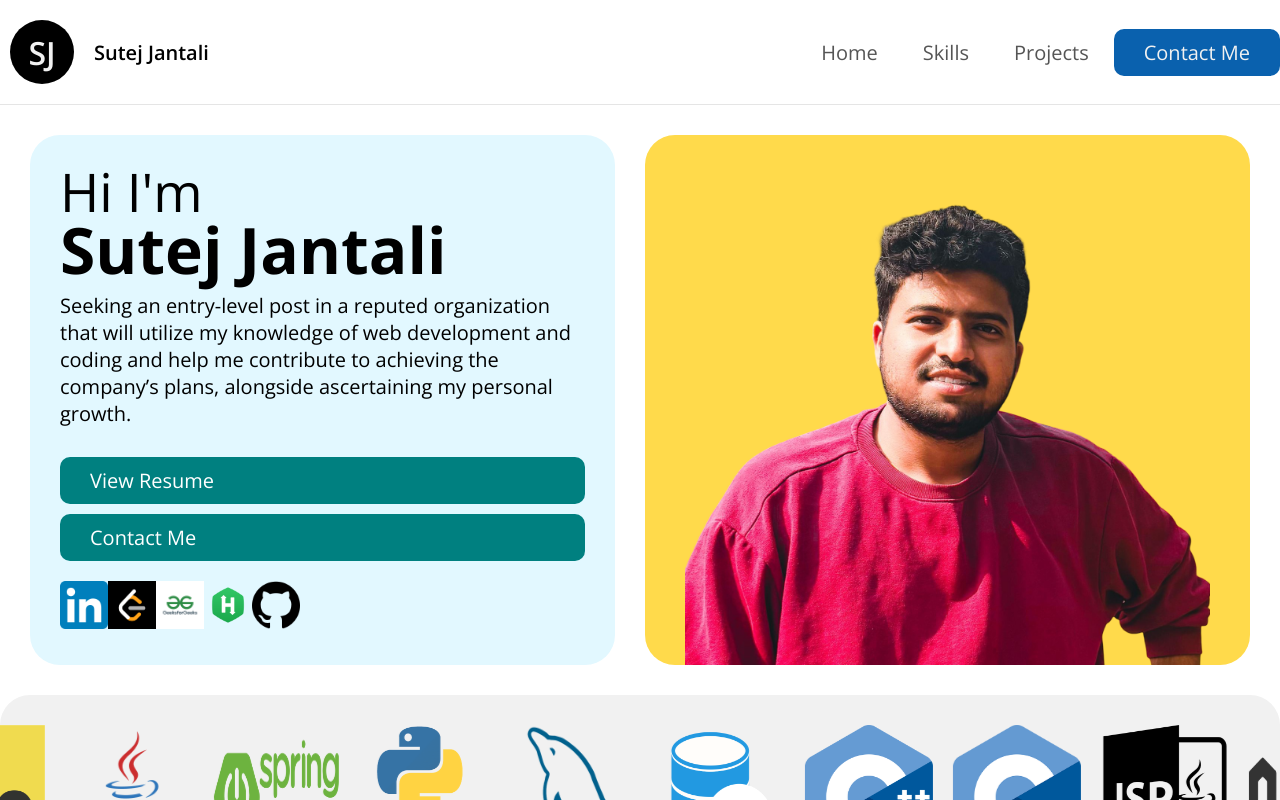
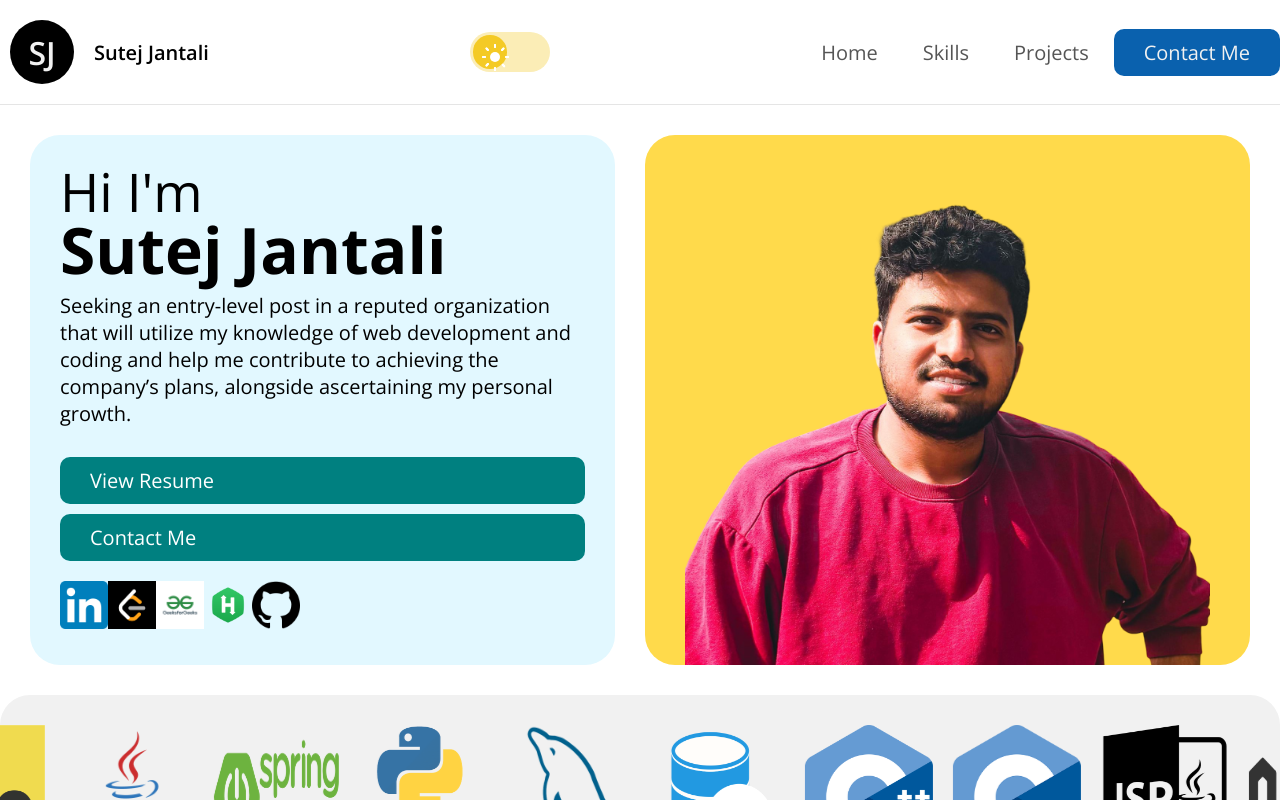
Before and after one commit to SutejJantali/Portfolio-Website-NextJS-ReactJS-CSS, a Next.js app: page / in a window 1280 px wide. Shown: the top 800 px of the page. Built offline with nearby package versions, Linux system fonts and the light colour scheme.

Commit message:
Trying to add night mode

```diff
--- a/app/globals.css
+++ b/app/globals.css
@@ -2,6 +2,212 @@
   box-sizing: border-box;
   margin: 0;
   padding: 0;
+}
+/* From Uiverse.io by JkHuger */
+/* Default */
+.theme {
+  display: flex;
+  align-items: center;
+  -webkit-tap-highlight-color: transparent;
+}
+
+.theme__fill,
+.theme__icon {
+  transition: 0.3s;
+}
+
+.theme__fill {
+  background-color: var(--bg);
+  display: block;
+  mix-blend-mode: difference;
+  position: fixed;
+  inset: 0;
+  height: 100%;
+  transform: translateX(-100%);
+}
+
+.theme__icon,
+.theme__toggle {
+  z-index: 1;
+}
+
+.theme__icon,
+.theme__icon-part {
+  position: absolute;
+}
+
+.theme__icon {
+  display: block;
+  top: 0.5em;
+  left: 0.5em;
+  width: 1.5em;
+  height: 1.5em;
+}
+
+.theme__icon-part {
+  border-radius: 50%;
+  box-shadow: 0.4em -0.4em 0 0.5em hsl(0,0%,100%) inset;
+  top: calc(50% - 0.5em);
+  left: calc(50% - 0.5em);
+  width: 1em;
+  height: 1em;
+  transition: box-shadow var(--transDur) ease-in-out,
+		opacity var(--transDur) ease-in-out,
+		transform var(--transDur) ease-in-out;
+  transform: scale(0.5);
+}
+
+.theme__icon-part ~ .theme__icon-part {
+  background-color: hsl(0,0%,100%);
+  border-radius: 0.05em;
+  top: 50%;
+  left: calc(50% - 0.05em);
+  transform: rotate(0deg) translateY(0.5em);
+  transform-origin: 50% 0;
+  width: 0.1em;
+  height: 0.2em;
+}
+
+.theme__icon-part:nth-child(3) {
+  transform: rotate(45deg) translateY(0.45em);
+}
+
+.theme__icon-part:nth-child(4) {
+  transform: rotate(90deg) translateY(0.45em);
+}
+
+.theme__icon-part:nth-child(5) {
+  transform: rotate(135deg) translateY(0.45em);
+}
+
+.theme__icon-part:nth-child(6) {
+  transform: rotate(180deg) translateY(0.45em);
+}
+
+.theme__icon-part:nth-child(7) {
+  transform: rotate(225deg) translateY(0.45em);
+}
+
+.theme__icon-part:nth-child(8) {
+  transform: rotate(270deg) translateY(0.5em);
+}
+
+.theme__icon-part:nth-child(9) {
+  transform: rotate(315deg) translateY(0.5em);
+}
+
+.theme__label,
+.theme__toggle,
+.theme__toggle-wrap {
+  position: relative;
+}
+
+.theme__toggle,
+.theme__toggle:before {
+  display: block;
+}
+
+.theme__toggle {
+  background-color: hsl(48,90%,85%);
+  border-radius: 25% / 50%;
+  box-shadow: 0 0 0 0.125em var(--primaryT);
+  padding: 0.25em;
+  width: 6em;
+  height: 3em;
+  -webkit-appearance: none;
+  appearance: none;
+  transition: background-color var(--transDur) ease-in-out,
+		box-shadow 0.15s ease-in-out,
+		transform var(--transDur) ease-in-out;
+}
+
+.theme__toggle:before {
+  background-color: hsl(48,90%,55%);
+  border-radius: 50%;
+  content: "";
+  width: 2.5em;
+  height: 2.5em;
+  transition: 0.3s;
+}
+
+.theme__toggle:focus {
+  box-shadow: 0 0 0 0.125em var(--primary);
+  outline: transparent;
+}
+
+/* Checked */
+.theme__toggle:checked {
+  background-color: hsl(198,90%,15%);
+}
+
+.theme__toggle:checked:before,
+.theme__toggle:checked ~ .theme__icon {
+  transform: translateX(3em);
+}
+
+.theme__toggle:checked:before {
+  background-color: hsl(198,90%,55%);
+}
+
+.theme__toggle:checked ~ .theme__fill {
+  transform: translateX(0);
+}
+
+.theme__toggle:checked ~ .theme__icon .theme__icon-part:nth-child(1) {
+  box-shadow: 0.2em -0.2em 0 0.2em hsl(0,0%,100%) inset;
+  transform: scale(1);
+  top: 0.2em;
+  left: -0.2em;
+}
+
+.theme__toggle:checked ~ .theme__icon .theme__icon-part ~ .theme__icon-part {
+  opacity: 0;
+}
+
+.theme__toggle:checked ~ .theme__icon .theme__icon-part:nth-child(2) {
+  transform: rotate(45deg) translateY(0.8em);
+}
+
+.theme__toggle:checked ~ .theme__icon .theme__icon-part:nth-child(3) {
+  transform: rotate(90deg) translateY(0.8em);
+}
+
+.theme__toggle:checked ~ .theme__icon .theme__icon-part:nth-child(4) {
+  transform: rotate(135deg) translateY(0.8em);
+}
+
+.theme__toggle:checked ~ .theme__icon .theme__icon-part:nth-child(5) {
+  transform: rotate(180deg) translateY(0.8em);
+}
+
+.theme__toggle:checked ~ .theme__icon .theme__icon-part:nth-child(6) {
+  transform: rotate(225deg) translateY(0.8em);
+}
+
+.theme__toggle:checked ~ .theme__icon .theme__icon-part:nth-child(7) {
+  transform: rotate(270deg) translateY(0.8em);
+}
+
+.theme__toggle:checked ~ .theme__icon .theme__icon-part:nth-child(8) {
+  transform: rotate(315deg) translateY(0.8em);
+}
+
+.theme__toggle:checked ~ .theme__icon .theme__icon-part:nth-child(9) {
+  transform: rotate(360deg) translateY(0.8em);
+}
+
+.theme__toggle-wrap {
+  margin: 0 0.75em;
+}
+
+@supports selector(:focus-visible) {
+  .theme__toggle:focus {
+    box-shadow: 0 0 0 0.125em var(--primaryT);
+  }
+
+  .theme__toggle:focus-visible {
+    box-shadow: 0 0 0 0.125em var(--primary);
+  }
 }
 
 html {
--- a/app/page.js
+++ b/app/page.js
@@ -1,8 +1,39 @@
 "use client";
-import { useState } from "react";
+import { useState, useEffect } from "react";
 import Image from "next/image";
 
 export default function Home() {
+const [isDark, setIsDark] = useState(false);
+
+// On component mount: check if theme is saved in localStorage
+useEffect(() => {
+  const savedTheme = localStorage.getItem("theme");
+  if (savedTheme === "dark") {
+    setIsDark(true);
+    document.body.classList.add("dark-mode");
+  } else {
+    setIsDark(false);
+    document.body.classList.remove("dark-mode");
+  }
+}, []);
+
+// Watch isDark and update class + localStorage accordingly
+useEffect(() => {
+  if (isDark) {
+    document.body.classList.add("dark-mode");
+    localStorage.setItem("theme", "dark");
+  } else {
+    document.body.classList.remove("dark-mode");
+    localStorage.setItem("theme", "light");
+  }
+}, [isDark]);
+
+// Checkbox toggle handler
+const handleThemeToggle = (e) => {
+  setIsDark(e.target.checked);
+};
+
+
   const [menuOpen, setMenuOpen] = useState(false);
   const toggleMobileMenu = () => {
     setMenuOpen(!menuOpen);
@@ -13,32 +44,51 @@ export default function Home() {
 
   return (
     <>
-        <header>
-        <a href="#" className="logo-holder" onClick= {() => location.reload()}>
+      <header className="header-with-theme-toggle">
+  <a href="#" className="logo-holder" onClick={() => location.reload()}>
     <div className="logo">SJ</div>
     <div className="logo-text">Sutej Jantali</div>
   </a>
+
+  {/* 🌗 Theme Toggle from Uiverse.io */}
+  <label htmlFor="theme" className="theme">
+    <span className="theme__toggle-wrap">
+      <input
+  id="theme"
+  className="theme__toggle"
+  type="checkbox"
+  role="switch"
+  name="theme"
+  checked={isDark}
+  onChange={handleThemeToggle}
+/>
+      <span className="theme__fill"></span>
+      <span className="theme__icon">
+        <span className="theme__icon-part"></span>
+        <span className="theme__icon-part"></span>
+        <span className="theme__icon-part"></span>
+        <span className="theme__icon-part"></span>
+        <span className="theme__icon-part"></span>
+        <span className="theme__icon-part"></span>
+        <span className="theme__icon-part"></span>
+        <span className="theme__icon-part"></span>
+        <span className="theme__icon-part"></span>
+      </span>
+    </span>
+  </label>
+
   <nav>
     <ul id="menu" className={menuOpen ? "active" : ""}>
-            <li>
-              <a href="#imhero">Home</a>
-            </li>
-            <li>
-              <a href="#skills">Skills</a>
-            </li>
-            <li>
-              <a href="#projects">Projects</a>
-            </li>
-            {/*<li>
-              <a href="#aichatbot">AI Chatbot</a>
-            </li>*/}
+      <li><a href="#imhero">Home</a></li>
+      <li><a href="#skills">Skills</a></li>
+      <li><a href="#projects">Projects</a></li>
       <li>
         <a href="#Contactme" className="button" onClick={Contactme}>Contact Me</a>
       </li>
     </ul>
-          <a href="#" className="mobile-toggle" onClick={toggleMobileMenu} >
+    <a href="#" className="mobile-toggle" onClick={toggleMobileMenu}>
       <svg className="w-6 h-6 text-gray-800 dark:text-white" aria-hidden="true" xmlns="http://www.w3.org/2000/svg" width="24" height="24" fill="none" viewBox="0 0 24 24">
-              <path stroke="currentColor" strokeLinecap="round" strokeWidth="2" d="M5 7h14M5 12h14M5 17h10"/>
+        <path stroke="currentColor" strokeLinecap="round" strokeWidth="2" d="M5 7h14M5 12h14M5 17h10" />
       </svg>
     </a>
   </nav>
@@ -144,16 +194,6 @@ export default function Home() {
             </div>
             <div className="right-column">
               <h3>A bit about me</h3>
-              {/*<p>Hi I'm Sutej, a versatile developer proficient in a diverse range of technologies.
-                My expertise spans across multiple programming languages and frameworks including C, C++, Java, Python, and JavaScript.
-                I am adept at backend development using Node.js and Spring Boot, harnessing their capabilities to build robust and scalable applications.
-                On the frontend, I excel in crafting intuitive user interfaces with HTML and CSS, ensuring a seamless user experience.
-                With a strong foundation in full-stack development, I bring creativity and efficiency to every project, leveraging my comprehensive skill set to deliver innovative solutions that meet both functional and aesthetic requirements.
-              </p>
-              <p>
-                I am starting my career as an Application Developer at Texas Instruments, proficient in Spring Boot, JSP, Oracle Database, JavaScript, Java, and Oracle HCM. I specialize in backend development with Spring Boot and Java, creating dynamic web content with JSP and enhancing user interfaces with JavaScript. Experienced with Oracle Database and Oracle HCM, I am eager to contribute to impactful projects that leverage my skills in building scalable and efficient applications.
-                I am committed to continuous learning and excited about the opportunities ahead to drive innovation and deliver high-quality solutions.
-              </p>*/}
               <p>I'm Sutej Jantali, a passionate application developer with a strong foundation in full-stack development. I enjoy building scalable, user-centric solutions and am particularly drawn to solving complex technical challenges—especially in backend development, automation, and performance optimization.</p>
               <p>
               Currently, I’m working as an Application Developer at Texas Instruments, where I’ve contributed to major initiatives like automating onboarding workflows, integrating recruiting platforms, and optimizing internal portals. My work has been recognized with the Rising Star of the Quarter award.
@@ -168,28 +208,7 @@ export default function Home() {
             </div>
           </div>
         </section>
-        {/*<section className="work-experience container">
-          <h2>
-            <small>Recent</small>
-            Work Experience
-          </h2>
-          <h3>1. Texas Instruments</h3>
-          <div className="jobs">
-            <article>
-              <figure>
-                <div>
-                  <img src="./imgs/ti.jpg" alt="Texas Instruments" width="100%" />
-                  <figcaption>
-                    Workplace - I
-                  </figcaption>
-                </div>
-              </figure>
-              <h3>Workplace - I</h3>
-              <div>Jan 2024 - Jun 2024</div>
-            </article>
-          </div>
-        </section>*/}
-        <section class="work-experience container">
+        <section className="work-experience container">
   <h2>
     <small>Professional</small>
     Work Experience
--- a/package.json
+++ b/package.json
@@ -12,7 +12,8 @@
     "next": "^14.2.30",
     "react": "^18",
     "react-countries-flags": "^1.3.6",
-    "react-dom": "^18"
+    "react-dom": "^18",
+    "sass": "^1.89.2"
   },
   "devDependencies": {
     "postcss": "^8",
```
Also changed, not shown: 1 other file (tests, documents, lock files or other folders). Lines whose indentation alone changed are shown as unchanged.
